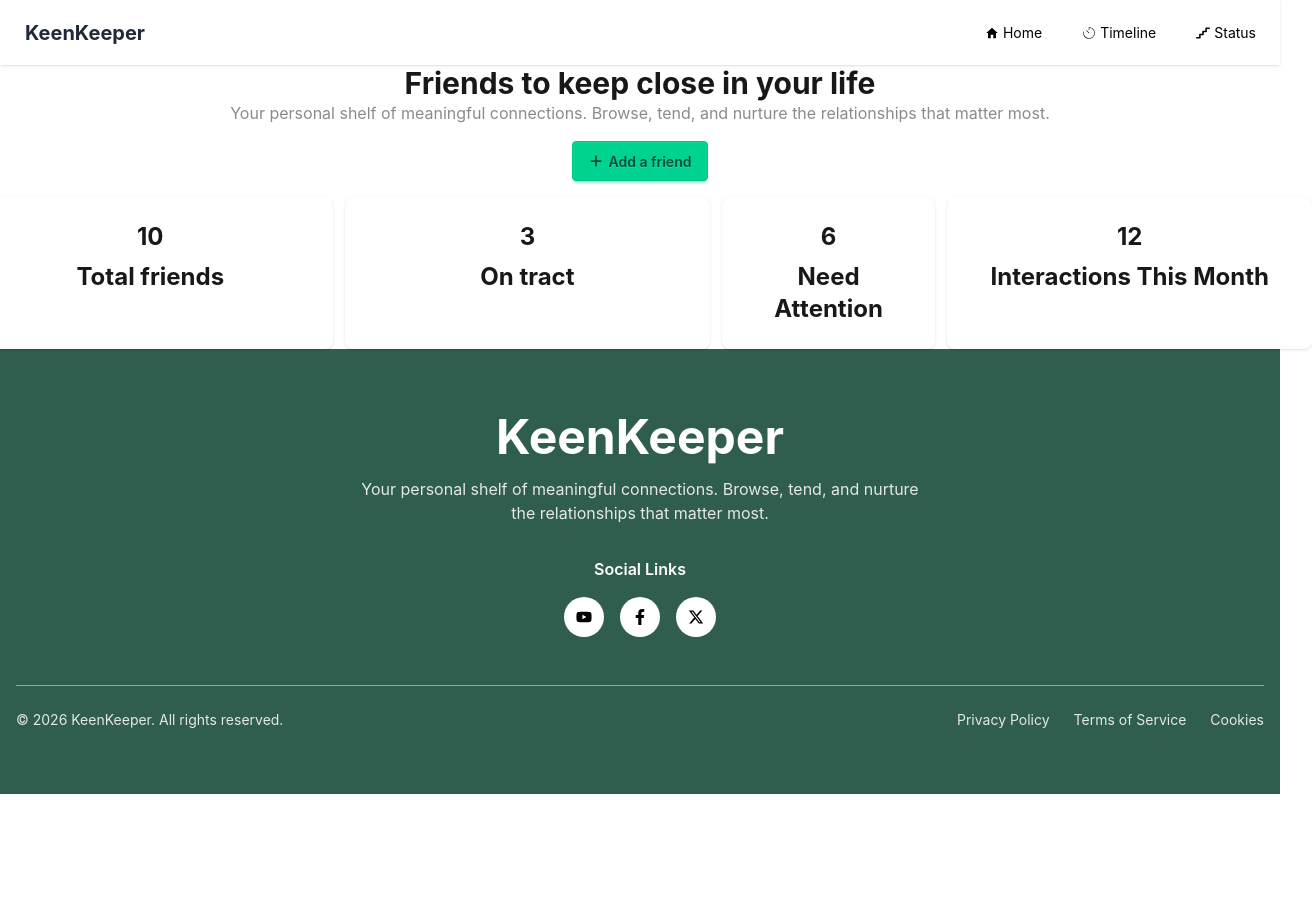
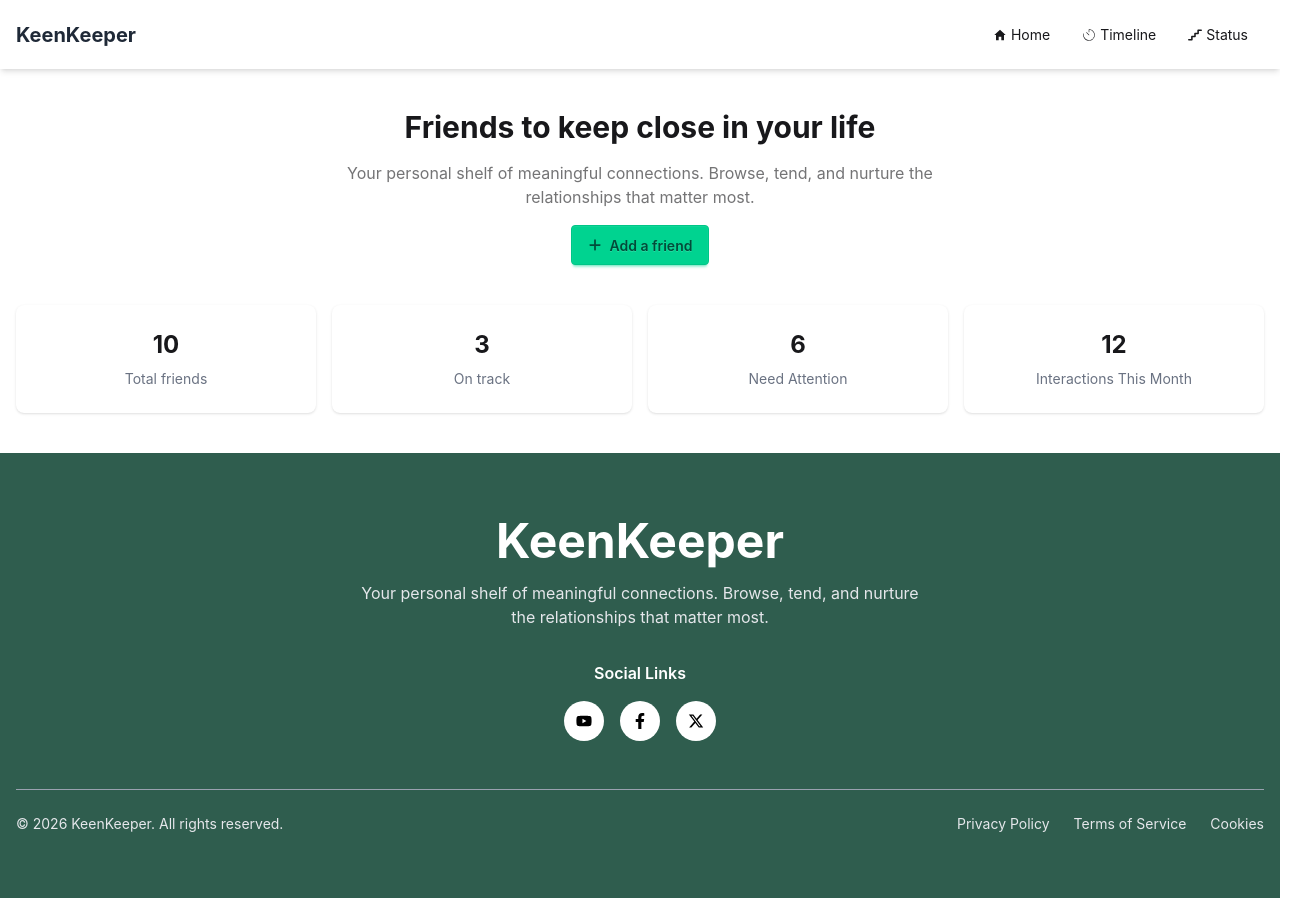
Before and after one commit to rihadabib-commits/my-2nd-b13, a Next.js app: page /wahid in a window 1280 px wide. Shown: the whole page, 1312 px wide, since content can reach past the window. Before the commit the page ends 800 px from the top, so only its background shows below. Built offline with nearby package versions, Linux system fonts and the light colour scheme.

Commit message:
responsive done

```diff
--- a/src/app/api/CardData.jsx
+++ b/src/app/api/CardData.jsx
@@ -18,7 +18,7 @@ const CardData = () => {
     <div>
       <h1 className="font-bold text-2xl mb-5 pl-20">Your friend</h1>
 
-      <div className="grid grid-cols-4 gap-4 pl-20 pr-20">
+      <div className="grid md:grid-cols-4 sm:grid-cols-1  gap-4 pl-20 pr-20">
         {data.map((item) => (
 
 
@@ -35,6 +35,8 @@ const CardData = () => {
                   className="rounded-full"
                 />
               </figure>
+
+
 
               <div className="card-body items-center text-center">
                 <h2 className="font-bold">{item.name}</h2>
--- a/src/app/componenet/bannner/Banner.jsx
+++ b/src/app/componenet/bannner/Banner.jsx
@@ -1,67 +1,133 @@
+// import React from "react";
+// import { FaPlus } from "react-icons/fa6";
+
+// const Banner = () => {
+//   return (
+//     <div>
+//       <div className="flex flex-col justify-center items-center space-y-4">
+//         <div>
+//           <h1 className="font-bold text-3xl pt-100px text-center justify-center">
+//             Friends to keep close in your life
+//           </h1>
+
+//           <p className="opacity-50">
+//             Your personal shelf of meaningful connections. Browse, tend, and
+//             nurture the relationships that matter most.
+//           </p>
+//         </div>
+//         <button className="btn btn-success"> <FaPlus />
+//  Add a friend</button>
+
+
+
+// <div className="flex  gap-3">
+//   <div className="card bg-base-100 w-96 shadow-sm">
+//   <figure className="px-10 ">
+
+//   </figure>
+//   <div className="card-body items-center text-center font-bold text-2xl">
+//             10
+//             <p>Total friends</p>
+//   </div>
+// </div>
+//   <div className="card bg-base-100 w-96 shadow-sm">
+//   <figure className="px-10">
+
+//   </figure>
+//   <div className="card-body items-center text-center font-bold text-2xl">
+//             3
+//             <p>On tract</p>
+//   </div>
+// </div>
+//   <div className="card bg-base-100  shadow-sm">
+//   <figure className="px-10 ">
+
+//   </figure>
+//   <div className="card-body items-center text-center font-bold text-2xl">
+//             6
+//             <p>Need Attention</p>
+//   </div>
+// </div>
+//   <div className="card bg-base-100 w-96 shadow-sm">
+//   <figure className="px-10 ">
+
+//   </figure>
+//   <div className="card-body items-center text-center font-bold text-2xl">
+//             12
+//             <p>Interactions This Month</p>
+//   </div>
+// </div>
+
+//       </div>
+//       </div>
+
+//     </div>
+//   );
+// };
+
+// export default Banner;
+
+"use client";
+
 import React from "react";
 import { FaPlus } from "react-icons/fa6";
 
 const Banner = () => {
   return (
-    <div>
-      <div className="flex flex-col justify-center items-center space-y-4">
-        <div>
-          <h1 className="font-bold text-3xl pt-100px text-center justify-center">
+    <div className="px-4 py-10">
+
+      {/* TEXT */}
+      <div className="flex flex-col justify-center items-center text-center space-y-4 max-w-2xl mx-auto">
+        <h1 className="font-bold text-2xl md:text-3xl">
           Friends to keep close in your life
         </h1>
 
-          <p className="opacity-50">
+        <p className="opacity-60 text-sm md:text-base">
           Your personal shelf of meaningful connections. Browse, tend, and
           nurture the relationships that matter most.
         </p>
+
+        <button className="btn btn-success flex items-center gap-2">
+          <FaPlus />
+          Add a friend
+        </button>
       </div>
-        <button className="btn btn-success"> <FaPlus />
- Add a friend</button>
 
+      {/* CARDS */}
+      <div className="grid grid-cols-1 sm:grid-cols-2 lg:grid-cols-4 gap-4 mt-10">
 
-
-<div className="flex  gap-3">
-  <div className="card bg-base-100 w-96 shadow-sm">
-  <figure className="px-10 ">
-
-  </figure>
-  <div className="card-body items-center text-center font-bold text-2xl">
-            10
-            <p>Total friends</p>
+        <div className="card bg-base-100 shadow-sm">
+          <div className="card-body items-center text-center">
+            <h2 className="text-2xl font-bold">10</h2>
+            <p className="text-sm text-gray-500">Total friends</p>
           </div>
         </div>
-  <div className="card bg-base-100 w-96 shadow-sm">
-  <figure className="px-10">
 
-  </figure>
-  <div className="card-body items-center text-center font-bold text-2xl">
-            3
-            <p>On tract</p>
+        <div className="card bg-base-100 shadow-sm">
+          <div className="card-body items-center text-center">
+            <h2 className="text-2xl font-bold">3</h2>
+            <p className="text-sm text-gray-500">On track</p>
           </div>
         </div>
-  <div className="card bg-base-100  shadow-sm">
-  <figure className="px-10 ">
 
-  </figure>
-  <div className="card-body items-center text-center font-bold text-2xl">
-            6
-            <p>Need Attention</p>
+        <div className="card bg-base-100 shadow-sm">
+          <div className="card-body items-center text-center">
+            <h2 className="text-2xl font-bold">6</h2>
+            <p className="text-sm text-gray-500">Need Attention</p>
           </div>
         </div>
-  <div className="card bg-base-100 w-96 shadow-sm">
-  <figure className="px-10 ">
 
-  </figure>
-  <div className="card-body items-center text-center font-bold text-2xl">
-            12
-            <p>Interactions This Month</p>
+        <div className="card bg-base-100 shadow-sm">
+          <div className="card-body items-center text-center">
+            <h2 className="text-2xl font-bold">12</h2>
+            <p className="text-sm text-gray-500">
+              Interactions This Month
+            </p>
           </div>
         </div>
 
       </div>
     </div>
-
-    </div>
   );
 };
 
--- a/src/app/componenet/navbar/Navbar.jsx
+++ b/src/app/componenet/navbar/Navbar.jsx
@@ -7,56 +7,78 @@ import { CiTimer } from "react-icons/ci";
 import { FaStairs } from "react-icons/fa6";
 import Link from "next/link";
 import { usePathname } from "next/navigation";
+import { HiMenu } from "react-icons/hi";
 
 const Navbar = () => {
   const pathname = usePathname();
 
+  const navItem = [
+    { href: "/", label: "Home", icon: <IoMdHome /> },
+    { href: "/timeline", label: "Timeline", icon: <CiTimer /> },
+    { href: "/status", label: "Status", icon: <FaStairs /> },
+  ];
+
   return (
-    <div className="navbar bg-base-100 shadow-sm">
+    <div className="navbar bg-base-100 shadow-md px-4">
+
+
       <div className="flex-1">
-        <a className="btn btn-ghost text-xl font-bold">
-          <span className="text-[#1f2937]">KeenKeeper</span>
+        <a className="text-xl font-bold text-[#1f2937]">
+          KeenKeeper
         </a>
       </div>
 
-      <div className="flex-none">
-        <ul className="menu menu-horizontal px-1 text-black flex gap-4">
 
-          <li>
+      <div className="flex-none lg:hidden dropdown dropdown-end">
+        <label tabIndex={0} className="btn btn-ghost">
+          <HiMenu size={22} />
+        </label>
+
+        <ul
+          tabIndex={0}
+          className="menu dropdown-content mt-3  p-2 shadow bg-base-100 rounded-box w-52"
+        >
+          {navItem.map((item) => (
+            <li key={item.href}>
               <Link
-              href="/"
-              className={`flex items-center gap-1 ${
-                pathname === "/" ? "bg-green-600 font-bold" : ""
+                href={item.href}
+                className={`flex items-center gap-2 p-2 rounded ${
+                  pathname === item.href
+                    ? "bg-green-600 text-white"
+                    : ""
                 }`}
               >
-              <IoMdHome /> Home
+                {item.icon}
+                {item.label}
               </Link>
             </li>
+          ))}
+        </ul>
+      </div>
 
-          <li>
+
+      <div className="hidden lg:flex">
+        <ul className="menu menu-horizontal px-1 gap-2">
+
+          {navItem.map((item) => (
+            <li key={item.href}>
               <Link
-              href="/timeline"
-              className={`flex items-center gap-1 ${
-                pathname === "/timeline" ? "bg-green-600 font-bold" : ""
+                href={item.href}
+                className={`flex items-center gap-1 px-3 py-2 rounded ${
+                  pathname === item.href
+                    ? "bg-green-600 text-white font-semibold"
+                    : "hover:bg-gray-100"
                 }`}
               >
-              <CiTimer /> Timeline
+                {item.icon}
+                {item.label}
               </Link>
             </li>
-
-          <li>
-            <Link
-              href="/status"
-              className={`flex items-center gap-1 ${
-                pathname === "/status" ? "bg-green-600 font-bold" : ""
-              }`}
-            >
-              <FaStairs /> Status
-            </Link>
-          </li>
+          ))}
 
         </ul>
       </div>
+
     </div>
   );
 };
--- a/src/app/status/page.jsx
+++ b/src/app/status/page.jsx
@@ -1,17 +1,27 @@
+
+
 "use client";
 
-import React from "react";
+import React, { useContext } from "react";
 import { Doughnut } from "react-chartjs-2";
 import { Chart as ChartJS, ArcElement, Tooltip, Legend } from "chart.js";
+import { CallContext } from "../context/CallContextProvider";
 
 ChartJS.register(ArcElement, Tooltip, Legend);
 
 const Status = () => {
+  const { call = [] } = useContext(CallContext);
+
+
+  const textCount = call.filter((item) => item.type === "text").length;
+  const callCount = call.filter((item) => item.type === "call").length;
+  const videoCount = call.filter((item) => item.type === "video").length;
+
   const data = {
     labels: ["Text", "Call", "Video"],
     datasets: [
       {
-        data: [30, 40, 30],
+        data: [textCount, callCount, videoCount],
         backgroundColor: [
           "#7C3AED",
           "#064E3B",
@@ -45,27 +55,31 @@ const Status = () => {
 
         <div className="flex flex-col items-center justify-center">
 
+
           <div className="w-64 h-64">
             <Doughnut data={data} options={options} />
           </div>
 
 
           <div className="flex gap-6 mt-6 text-sm">
+
             <div className="flex items-center gap-2">
               <span className="w-3 h-3 rounded-full bg-purple-600"></span>
-              Text
+              Text ({textCount})
             </div>
 
             <div className="flex items-center gap-2">
               <span className="w-3 h-3 rounded-full bg-green-900"></span>
-              Call
+              Call ({callCount})
             </div>
 
             <div className="flex items-center gap-2">
               <span className="w-3 h-3 rounded-full bg-green-500"></span>
-              Video
+              Video ({videoCount})
             </div>
+
           </div>
+
         </div>
       </div>
     </div>
```
Also changed, not shown: src/app/context/CallContextProvider.jsx (+0 -15 lines), src/app/details/[id]/page.js (+69 -41 lines), src/app/timeline/page.jsx (+41 -56 lines). Lines whose indentation alone changed are shown as unchanged.
